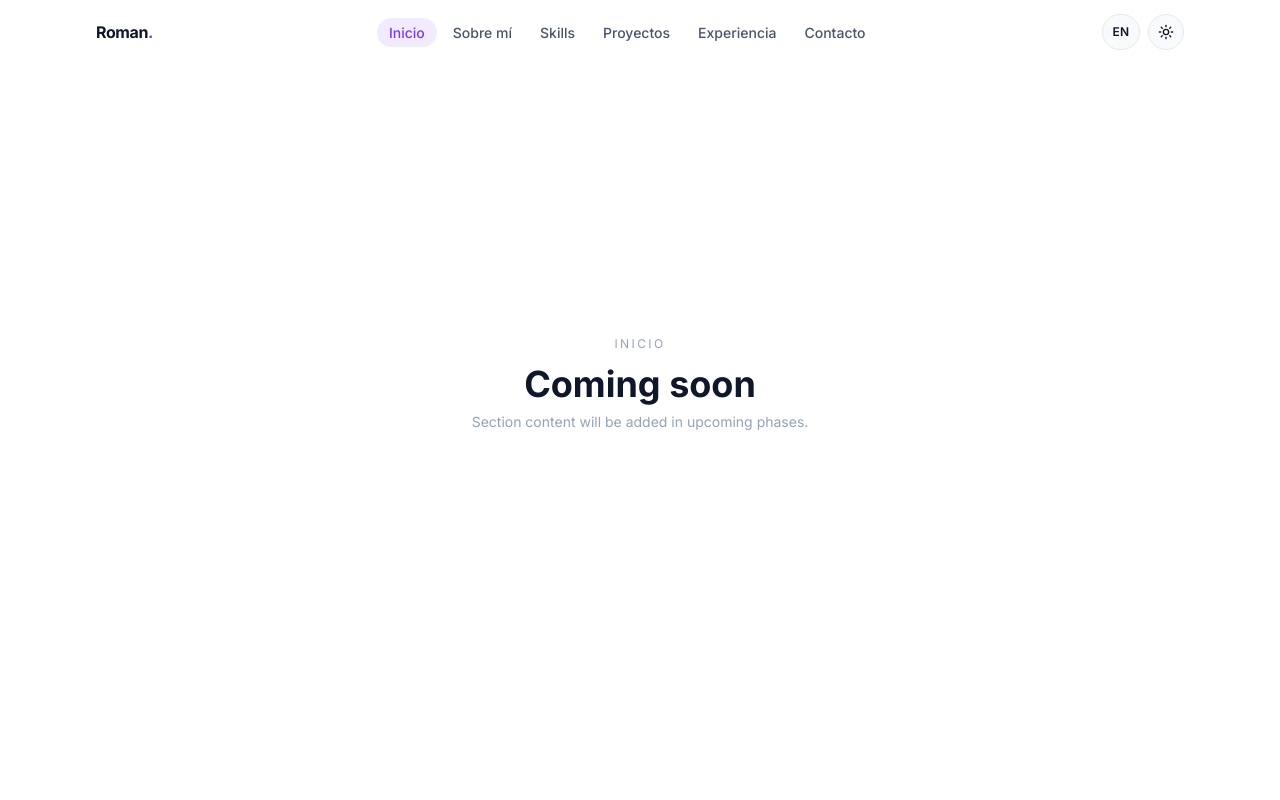
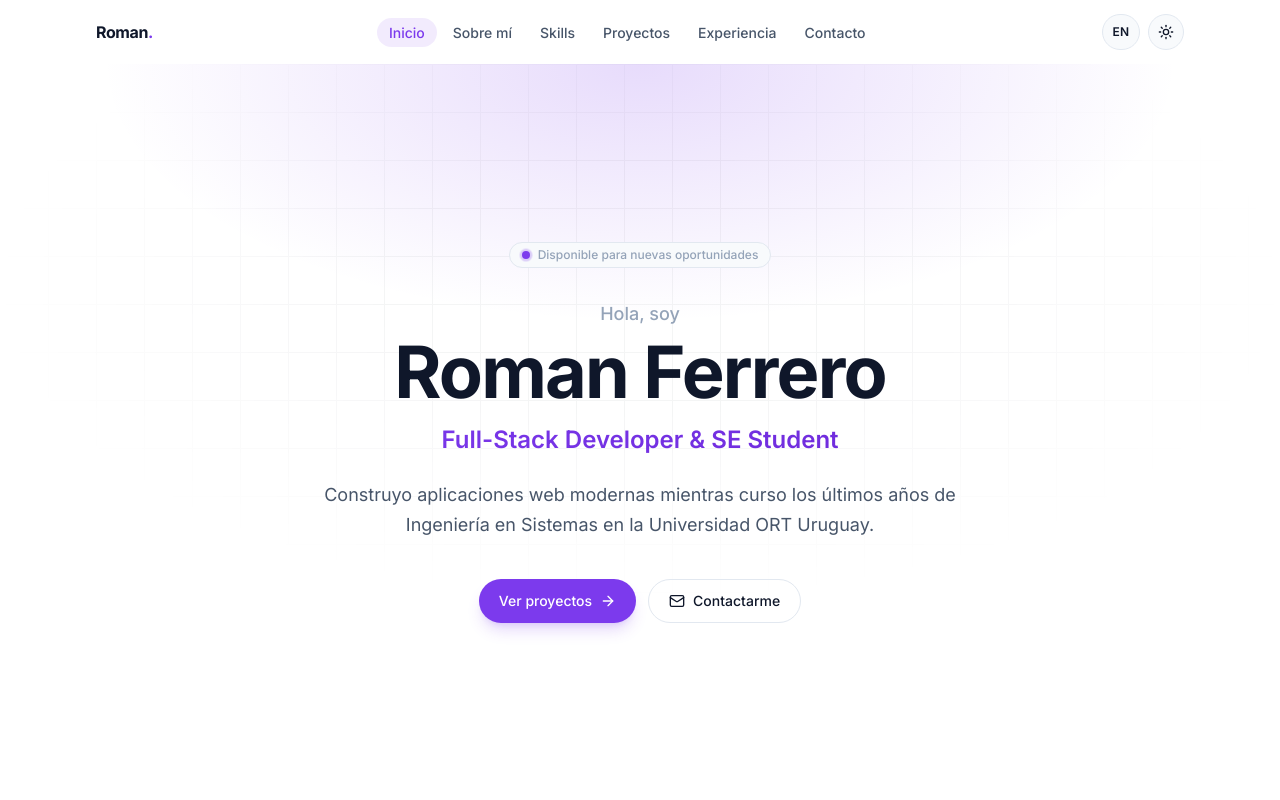
Before and after one commit to romanferrero/my-portfolio, a React (Vite) app: page / in a window 1280 px wide. Shown: the top 800 px of the page. Built offline with nearby package versions, Linux system fonts and the light colour scheme.

Commit message:
feat(app): mount hero and about sections

```diff
--- a/src/App.jsx
+++ b/src/App.jsx
@@ -2,28 +2,22 @@ import { ThemeProvider } from "./context/ThemeProvider.jsx"
 import { Navbar } from "./components/layout/Navbar.jsx"
 import { Footer } from "./components/layout/Footer.jsx"
 import { Container } from "./components/ui/Container.jsx"
+import { Hero } from "./components/sections/Hero.jsx"
+import { About } from "./components/sections/About.jsx"
 import { useLanguage } from "./hooks/useLanguage.js"
 
 /**
- * Sections are placeholders for now - they exist so the navbar scroll-spy
- * and anchor links have something to target. They get filled in starting
- * Phase 3 (Hero + About).
+ * Sections still pending implementation. They render a "Coming soon"
+ * placeholder so the navbar scroll-spy and anchor links keep working.
  */
-const PLACEHOLDER_SECTIONS = [
-  "home",
-  "about",
-  "skills",
-  "projects",
-  "experience",
-  "contact",
-]
+const PENDING_SECTIONS = ["skills", "projects", "experience", "contact"]
 
 function PlaceholderSection({ id }) {
   const { t } = useLanguage()
   return (
     <section
       id={id}
-      className="flex min-h-[80vh] items-center justify-center scroll-mt-20"
+      className="flex min-h-[60vh] items-center justify-center scroll-mt-20"
     >
       <Container className="text-center">
         <p className="text-xs uppercase tracking-[0.2em] text-text-muted">
@@ -45,7 +39,9 @@ function AppShell() {
     <div className="flex min-h-screen flex-col bg-bg text-text">
       <Navbar />
       <main className="flex-1 pt-16">
-        {PLACEHOLDER_SECTIONS.map((id) => (
+        <Hero />
+        <About />
+        {PENDING_SECTIONS.map((id) => (
           <PlaceholderSection key={id} id={id} />
         ))}
       </main>
```
